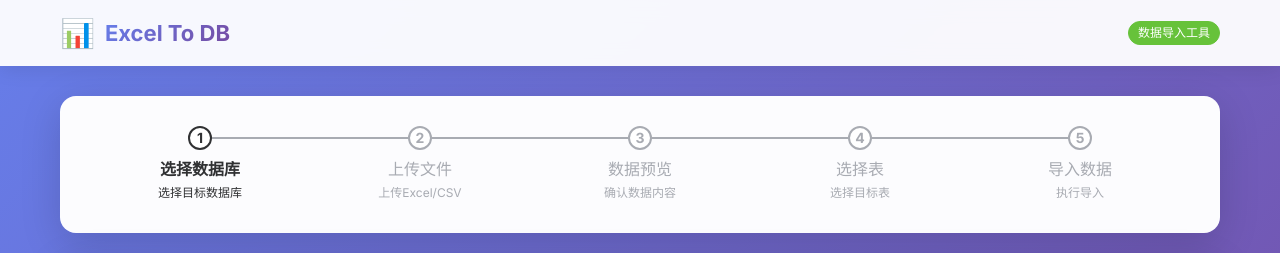
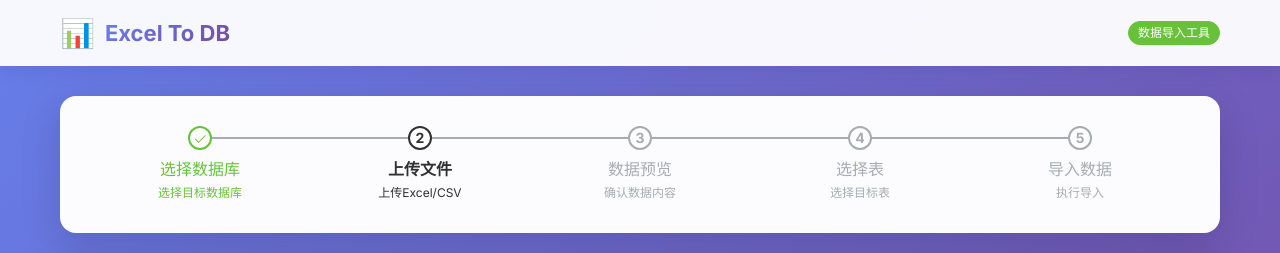
Before and after one commit to ValueMatthew/exceltodb, a Vue app in the folder client/: page / in a window 1280 px wide. Shown: the top 253 px of the page. Built offline with nearby package versions, Linux system fonts and the light colour scheme; no server answers.

Commit message:
fix(client): align el-steps active index with current step
Made-with: Cursor

```diff
--- a/client/src/App.vue
+++ b/client/src/App.vue
@@ -68,8 +68,9 @@ provide('previewData', previewData)
 provide('selectedTable', selectedTable)
 
 const stepsActive = computed(() => {
-  // el-steps: active 大于最后一个索引时会显示“全部完成”态
-  return importDone.value ? 5 : currentStep.value
+  // Element Plus el-steps: active is 1-based (1..stepCount). Using 0-based would lag by 1.
+  // active 大于最后一个索引时会显示“全部完成”态
+  return importDone.value ? 6 : (currentStep.value + 1)
 })
 
 const handleDbNext = (db) => {
```
